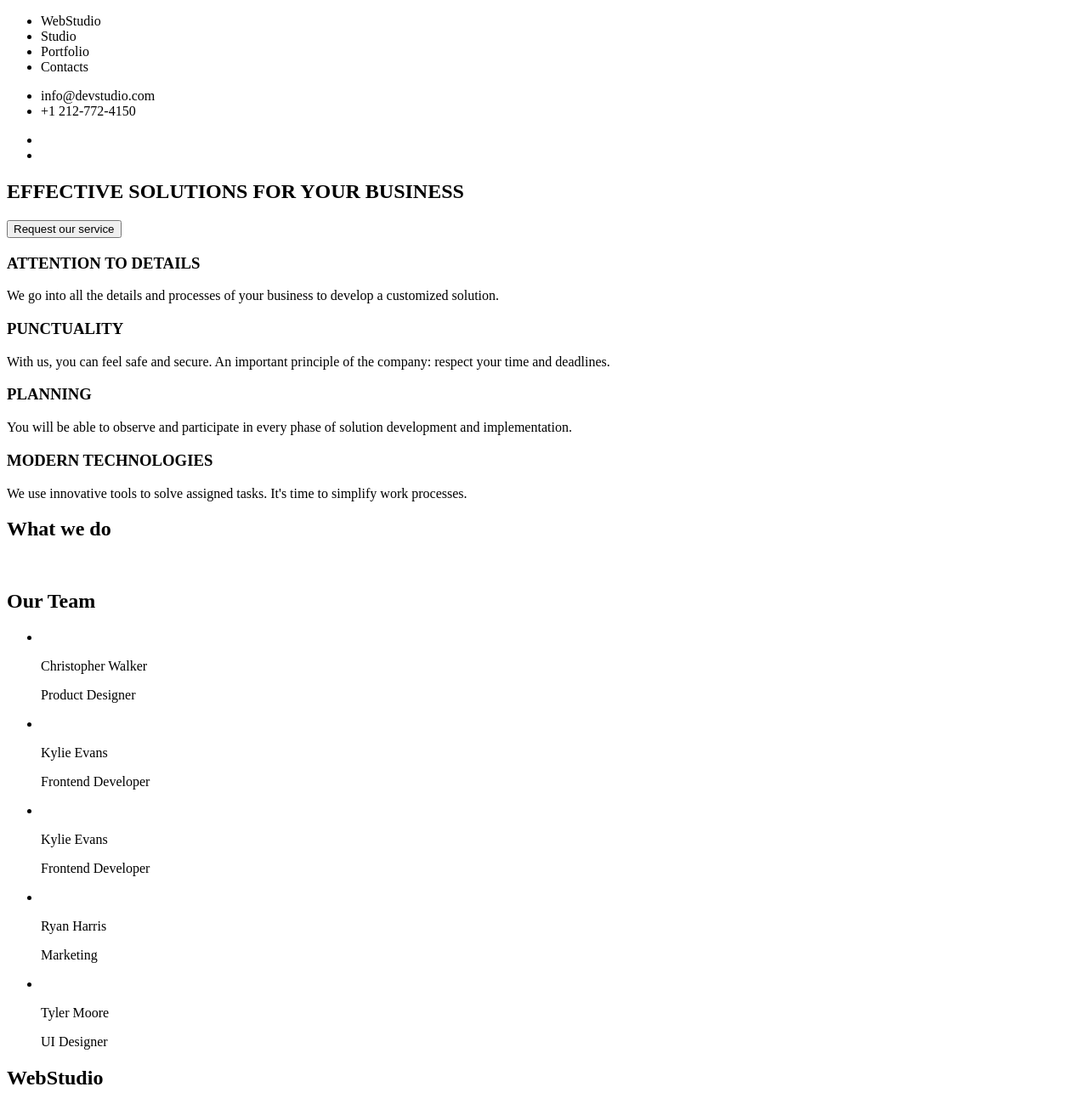
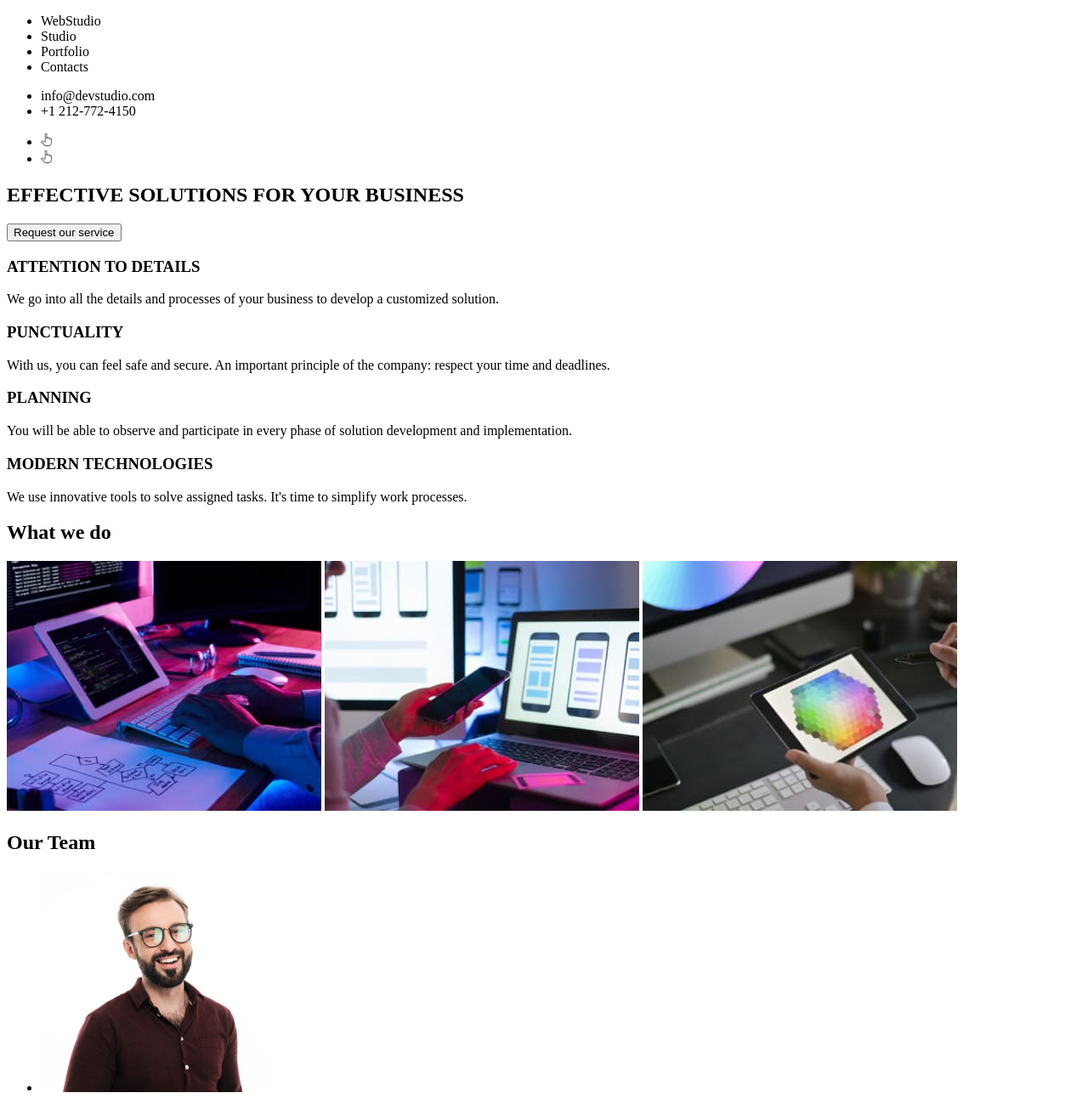
Before and after one commit to vasicris/goit-markup-hw-01, a plain HTML site: page index.html in a window 1280 px wide. Shown: the top 1299 px of the page at 85% size. Drawn offline with Linux system fonts and the light colour scheme.

Commit message:
modif 3 feb

```diff
--- a/index.html
+++ b/index.html
@@ -1,10 +1,8 @@
 <!DOCTYPE html>
 <html lang="en">
 <head>
-    <meta charset="UTF-8">
-    <meta http-equiv="X-UA-Compatible" content="IE=edge">
-    <meta name="viewport" content="width=device-width, initial-scale=1.0">
-    <title>Document</title>
+    <meta>
+    <title>Web Home Studio Project</title>
 </head>
 <body>
     <header>
@@ -22,8 +20,8 @@
             <li><a href="tel:+1 212-772-4150"></a>+1 212-772-4150</li>
         </ul>
         <ul>
-            <li><img src="" alt=""></li>
-            <li><img src="" alt=""></li>
+            <li><img src="/images/Hand pointer.jpg" alt="Hand pointer" width="13.33" height="15.99"></li>
+            <li><img src="/images/Hand pointer.jpg" alt="Hand pointer" width="13.33" height="15.99"></li>
         </ul>
     </header>
     <main>
@@ -43,42 +41,35 @@
         </section>
         <section>
             <h2>What we do</h2>
-            <img src="" alt="">
-            <img src="" alt="">
-            <img src="" alt="">
+            <img src="/images/Tablet and comp 1.jpg" alt="" width="370p" height="294">
+            <img src="/images/Tablet and comp 2.jpg" alt="" width="370" height="294">
+            <img src="/images/Tablet and comp 3.jpg" alt="" width="370" height="294">
         </section>
         <section>
             <h2>Our Team</h2>
             <ul>
                 <li>
-                    <img src="" alt="">
+                    <img src="/images/Christopher Walker-2.jpg" alt="Christopher Walker" width="270" height="260">
                     <p>Christopher Walker</p>
                     <p>Product Designer</p>
                 </li>
                 <li>
-                    <img src="" alt="">
+                    <img src="/images/Kylie Evans-2.jpg" alt="Kylie Evans" width="270" height="260">
                     <p>Kylie Evans</p>
                     <p>Frontend Developer</p>
                 </li>
                 <li>
-                    <img src="" alt="">
-                    <p>Kylie Evans</p>
-                    <p>Frontend Developer</p>
-                </li>
-                <li>
-                    <img src="" alt="">
+                    <img src="/images/Ryan Harris-2.jpg" alt="Ryan Harris" width="270" height="260">
                     <p>Ryan Harris</p>
                     <p>Marketing</p>
                 </li>
                 <li>
-                    <img src="" alt="">
+                    <img src="/images/Tyler Moore-2.jpg" alt="Tyler Moore" width="270" height="260">
                     <p>Tyler Moore</p>
                     <p>UI Designer</p>
                 </li>
             </ul>
-
         </section>
-
     </main>
     <footer>
         <h2>WebStudio</h2>
@@ -89,9 +80,6 @@
                 <li><a href="tel:+1 212-772-4150"></a>+1 212-772-4150</li>
             </ul>
         </address>
-
-
     </footer>
-
 </body>
 </html>
```
Also changed, not shown: images/Christopher Walker-2.jpg (added), images/Hand pointer.jpg (added), images/Kylie Evans-2.jpg (added), images/Ryan Harris-2.jpg (added), images/Tablet and comp 1.jpg (added), images/Tablet and comp 2.jpg (added), images/Tablet and comp 3.jpg (added), images/Tyler Moore-2.jpg (added), 2 other files.
